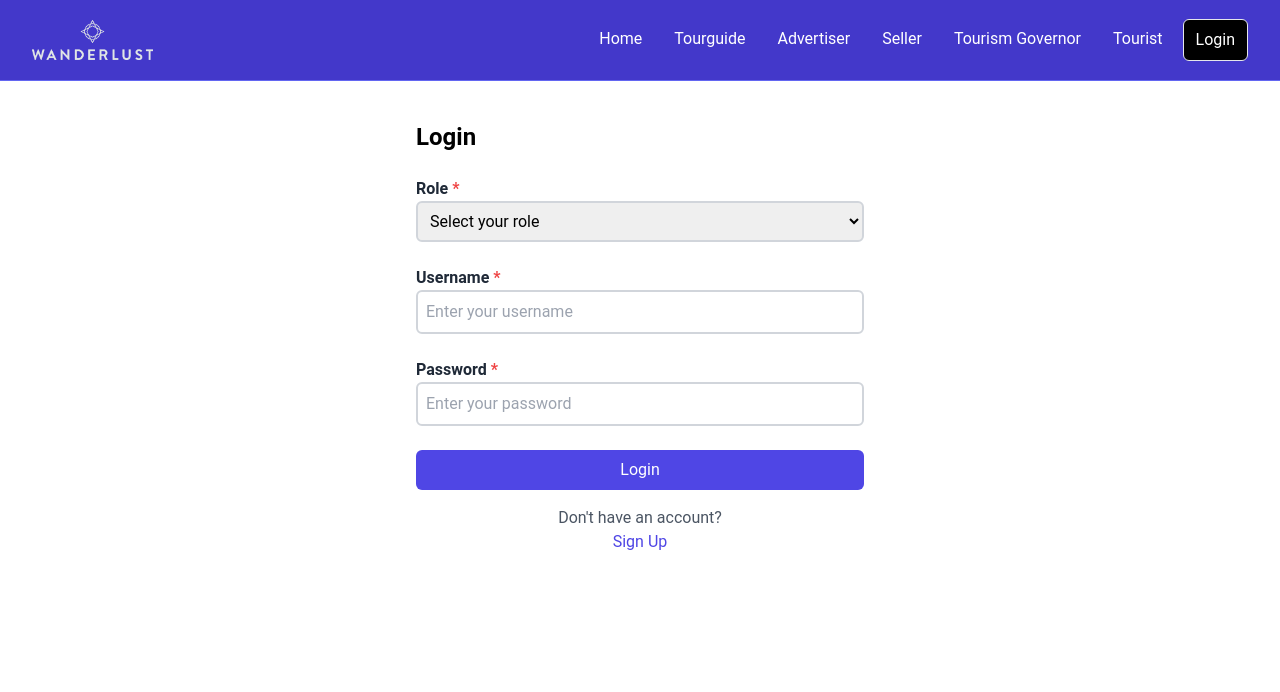
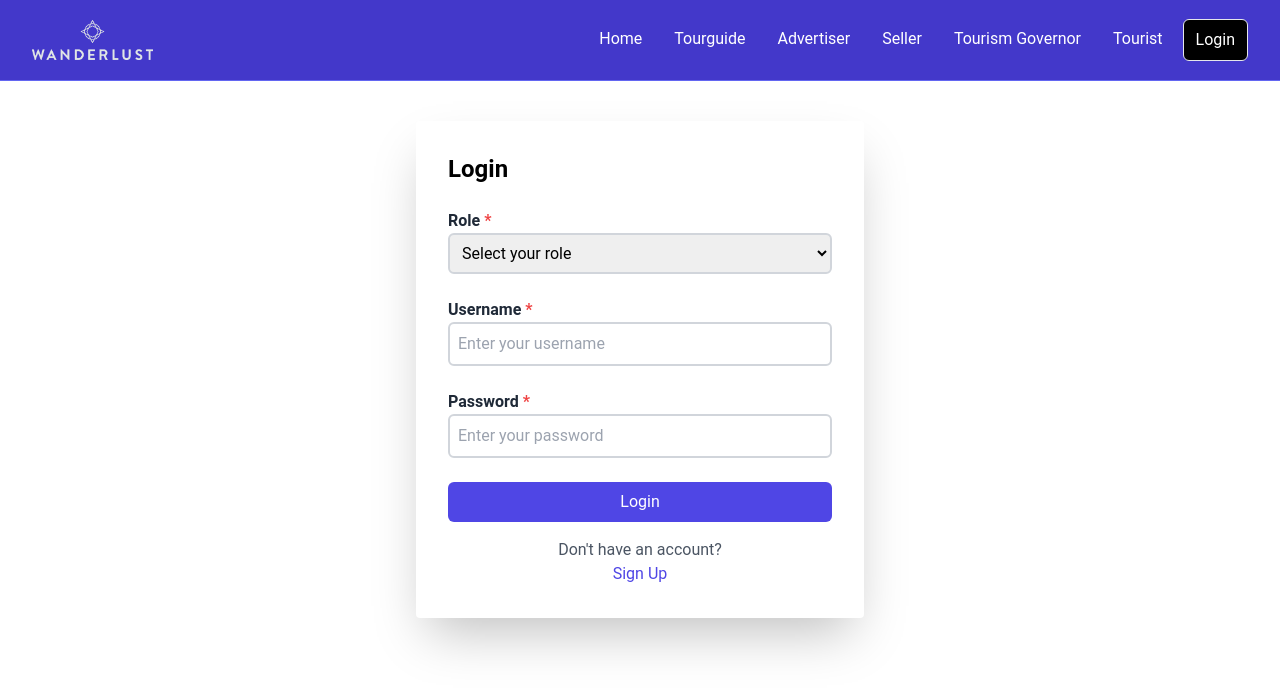
Before and after one commit to Advanced-computer-lab-2024/Wanderlust, a React (Vite) app in the folder Frontend/React-WL/: page /login in a window 1280 px wide. Shown: the top 692 px of the page. Built offline with nearby package versions, Linux system fonts and the light colour scheme.

Commit message:
minor design changes

```diff
--- a/Frontend/React-WL/src/Pages/LoginPage.jsx
+++ b/Frontend/React-WL/src/Pages/LoginPage.jsx
@@ -56,7 +56,7 @@ const Login = () => {
     };
 
     return (
-        <div className="max-w-md mx-auto mt-10">
+        <div className="max-w-md mx-auto mt-10 p-8 rounded shadow-2xl">
             <h1 className="text-2xl font-bold mb-6">Login</h1>
             <form onSubmit={handleSubmit}>
                 <div className="mb-6">
```
